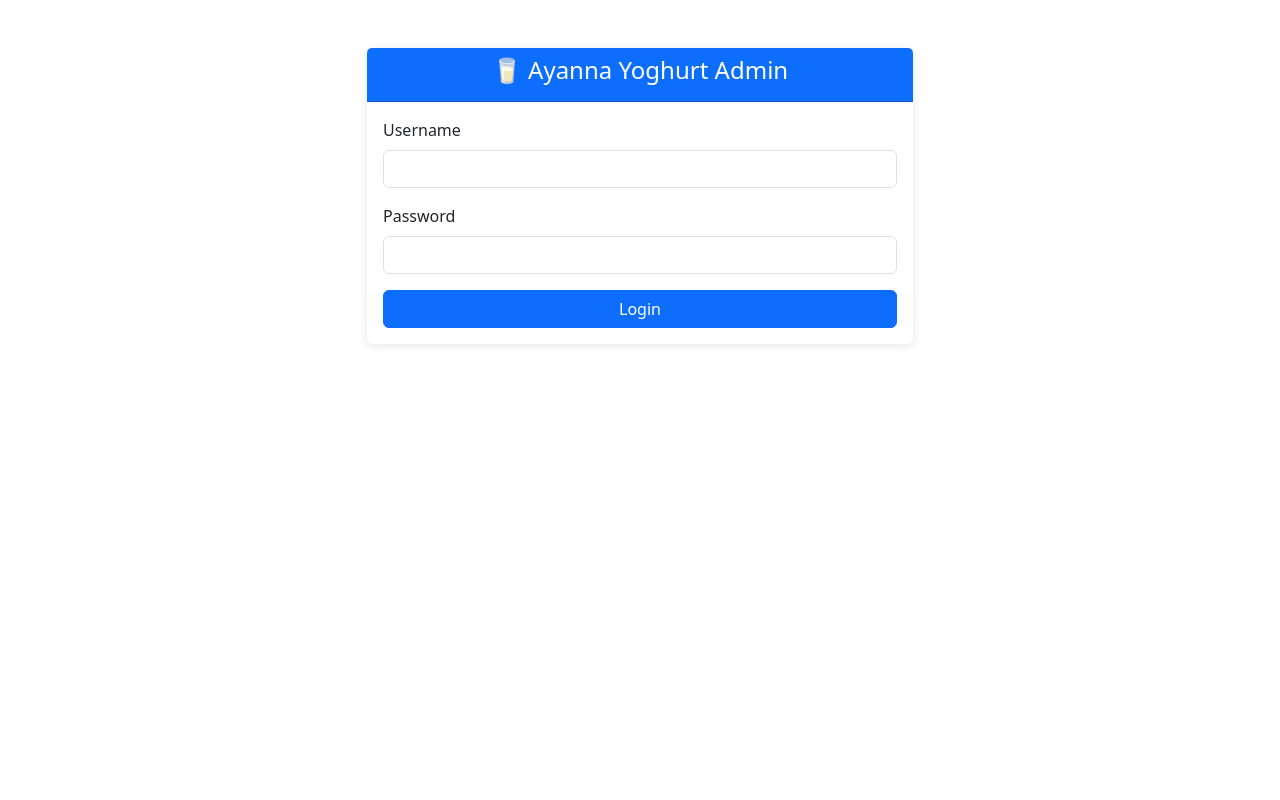
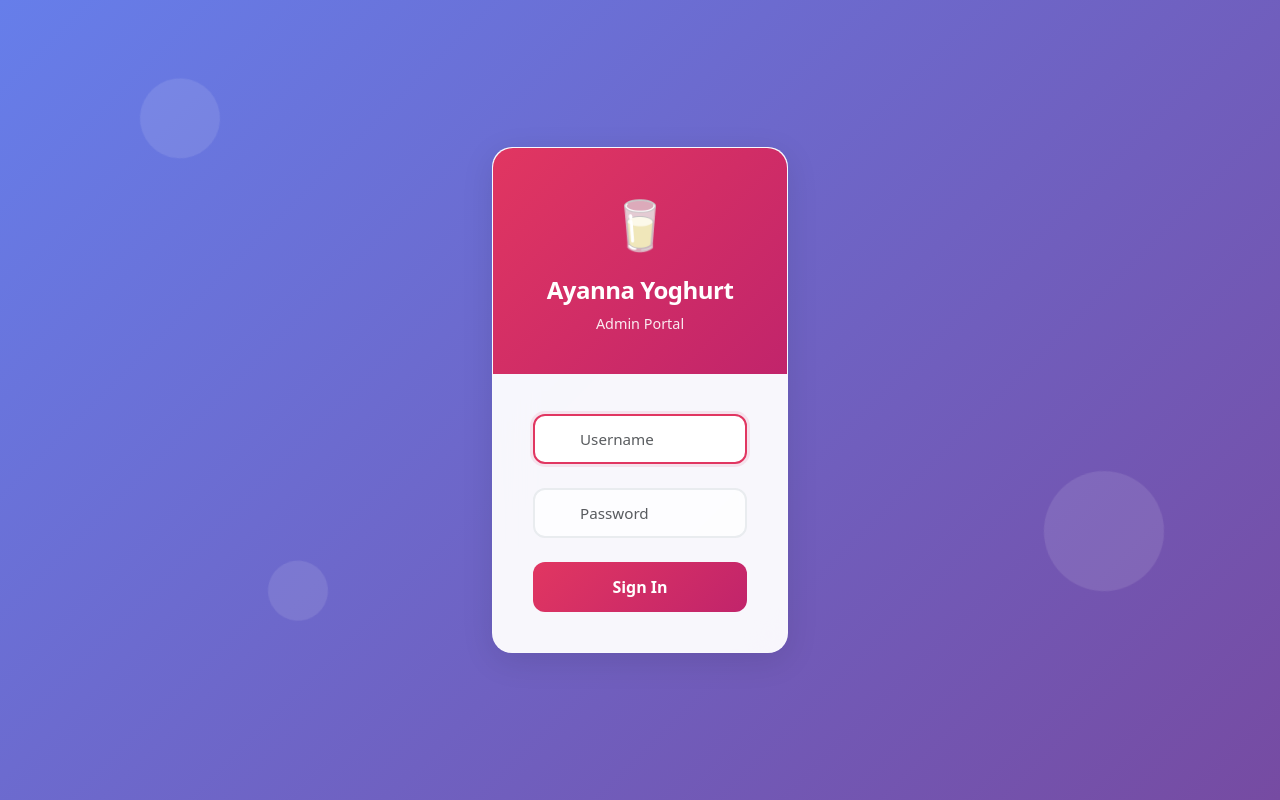
Before and after one commit to biggz7821/ayanna_yoghurt, a Django app: page /manage/ in a window 1280 px wide. Run offline with Django 4.2, Linux system fonts and the light colour scheme.

Commit message:
Update admin_login.html

```diff
--- a/templates/orders/admin_login.html
+++ b/templates/orders/admin_login.html
@@ -1,30 +1,66 @@
 {% extends 'base.html' %}
 
 {% block content %}
-<div class="container">
-    <div class="row justify-content-center mt-5">
-        <div class="col-md-6">
-            <div class="card yoghurt-card">
-                <div class="card-header bg-primary text-white text-center">
-                    <h4>🥛 Ayanna Yoghurt Admin</h4>
+<div class="container-fluid admin-login-container">
+    <!-- Animated Background Elements -->
+    <div class="floating-shapes">
+        <div class="shape shape-1"></div>
+        <div class="shape shape-2"></div>
+        <div class="shape shape-3"></div>
+    </div>
+
+    <div class="row justify-content-center align-items-center min-vh-100">
+        <div class="col-xl-3 col-lg-4 col-md-5 col-sm-6">
+            <!-- Glass Morphism Card -->
+            <div class="card admin-login-card glass-effect">
+                <!-- Card Header -->
+                <div class="card-header admin-login-header text-center">
+                    <div class="logo-container">
+                        <div class="logo-icon">
+                            🥛
+                        </div>
+                        <h3 class="brand-name">Ayanna Yoghurt</h3>
+                        <p class="brand-tagline">Admin Portal</p>
+                    </div>
                 </div>
-                <div class="card-body">
+
+                <!-- Card Body -->
+                <div class="card-body admin-login-body">
                     {% if error %}
-                    <div class="alert alert-danger">{{ error }}</div>
+                    <div class="alert alert-danger alert-elegant">
+                        <i class="fas fa-exclamation-circle me-2"></i>
+                        {{ error }}
+                    </div>
                     {% endif %}
 
-                    <form method="post">
+                    <!-- Login Form -->
+                    <form method="post" class="login-form">
                         {% csrf_token %}
-                        <div class="mb-3">
-                            <label class="form-label">Username</label>
-                            <input type="text" class="form-control" name="username" required>
+
+                        <!-- Username Field -->
+                        <div class="form-group-elegant">
+                            <div class="input-wrapper">
+                                <i class="fas fa-user input-icon"></i>
+                                <input type="text" class="form-control input-elegant"
+                                       name="username" placeholder="Username" required autofocus>
+                            </div>
                         </div>
-                        <div class="mb-3">
-                            <label class="form-label">Password</label>
-                            <input type="password" class="form-control" name="password" required>
+
+                        <!-- Password Field -->
+                        <div class="form-group-elegant">
+                            <div class="input-wrapper">
+                                <i class="fas fa-lock input-icon"></i>
+                                <input type="password" class="form-control input-elegant"
+                                       name="password" placeholder="Password" required>
+                            </div>
                         </div>
-                        <div class="d-grid">
-                            <button type="submit" class="btn btn-primary">Login</button>
+
+                        <!-- Login Button -->
+                        <div class="d-grid mt-4">
+                            <button type="submit" class="btn login-btn-elegant">
+                                <span class="btn-text">Sign In</span>
+                                <i class="fas fa-arrow-right btn-icon"></i>
+                            </button>
                         </div>
                     </form>
                 </div>
@@ -32,4 +68,218 @@
         </div>
     </div>
 </div>
+
+<style>
+/* Modern Container */
+.admin-login-container {
+    background: linear-gradient(135deg, #667eea 0%, #764ba2 100%);
+    position: relative;
+    overflow: hidden;
+}
+
+/* Floating Shapes Animation */
+.floating-shapes {
+    position: absolute;
+    width: 100%;
+    height: 100%;
+    pointer-events: none;
+}
+
+.shape {
+    position: absolute;
+    border-radius: 50%;
+    background: rgba(255, 255, 255, 0.1);
+    animation: float 6s ease-in-out infinite;
+}
+
+.shape-1 {
+    width: 80px;
+    height: 80px;
+    top: 10%;
+    left: 10%;
+    animation-delay: 0s;
+}
+
+.shape-2 {
+    width: 120px;
+    height: 120px;
+    top: 60%;
+    right: 10%;
+    animation-delay: 2s;
+}
+
+.shape-3 {
+    width: 60px;
+    height: 60px;
+    bottom: 20%;
+    left: 20%;
+    animation-delay: 4s;
+}
+
+@keyframes float {
+    0%, 100% { transform: translateY(0px) rotate(0deg); }
+    50% { transform: translateY(-20px) rotate(180deg); }
+}
+
+/* Glass Morphism Card */
+.glass-effect {
+    background: rgba(255, 255, 255, 0.95);
+    backdrop-filter: blur(20px);
+    border: 1px solid rgba(255, 255, 255, 0.2);
+    border-radius: 20px;
+    box-shadow: 0 8px 32px rgba(0, 0, 0, 0.1);
+}
+
+/* Card Header */
+.admin-login-header {
+    background: linear-gradient(135deg, #e13661 0%, #c1246b 100%);
+    border: none;
+    border-radius: 20px 20px 0 0 !important;
+    padding: 2.5rem 1rem;
+    color: white;
+}
+
+.logo-container {
+    text-align: center;
+}
+
+.logo-icon {
+    font-size: 3rem;
+    margin-bottom: 1rem;
+    display: block;
+}
+
+.brand-name {
+    font-weight: 700;
+    font-size: 1.5rem;
+    margin-bottom: 0.5rem;
+    letter-spacing: -0.5px;
+}
+
+.brand-tagline {
+    opacity: 0.9;
+    font-size: 0.9rem;
+    margin: 0;
+}
+
+/* Card Body */
+.admin-login-body {
+    padding: 2.5rem;
+}
+
+/* Elegant Form Styles */
+.form-group-elegant {
+    margin-bottom: 1.5rem;
+}
+
+.input-wrapper {
+    position: relative;
+}
+
+.input-icon {
+    position: absolute;
+    left: 15px;
+    top: 50%;
+    transform: translateY(-50%);
+    color: #6c757d;
+    z-index: 10;
+}
+
+.input-elegant {
+    padding-left: 45px;
+    padding-right: 15px;
+    height: 50px;
+    border: 2px solid #e9ecef;
+    border-radius: 12px;
+    font-size: 0.95rem;
+    transition: all 0.3s ease;
+    background: rgba(255, 255, 255, 0.8);
+}
+
+.input-elegant:focus {
+    border-color: #e13661;
+    box-shadow: 0 0 0 3px rgba(225, 54, 97, 0.1);
+    background: white;
+}
+
+/* Elegant Login Button */
+.login-btn-elegant {
+    background: linear-gradient(135deg, #e13661 0%, #c1246b 100%);
+    border: none;
+    border-radius: 12px;
+    height: 50px;
+    color: white;
+    font-weight: 600;
+    font-size: 1rem;
+    transition: all 0.3s ease;
+    position: relative;
+    overflow: hidden;
+}
+
+.login-btn-elegant:hover {
+    transform: translateY(-2px);
+    box-shadow: 0 8px 25px rgba(225, 54, 97, 0.3);
+}
+
+.btn-text {
+    position: relative;
+    z-index: 2;
+}
+
+.btn-icon {
+    position: absolute;
+    right: 20px;
+    top: 50%;
+    transform: translateY(-50%);
+    transition: transform 0.3s ease;
+    z-index: 2;
+}
+
+.login-btn-elegant:hover .btn-icon {
+    transform: translateY(-50%) translateX(3px);
+}
+
+/* Elegant Alert */
+.alert-elegant {
+    border: none;
+    border-radius: 12px;
+    padding: 1rem 1.25rem;
+    background: rgba(220, 53, 69, 0.1);
+    border-left: 4px solid #dc3545;
+    color: #721c24;
+}
+
+/* Dark Mode Support */
+body.dark-mode .glass-effect {
+    background: rgba(30, 30, 30, 0.95);
+    border-color: rgba(255, 255, 255, 0.1);
+}
+
+body.dark-mode .input-elegant {
+    background: rgba(45, 45, 45, 0.8);
+    border-color: #444;
+    color: #f8f9fa;
+}
+
+body.dark-mode .input-elegant:focus {
+    background: #2d2d2d;
+    border-color: #e13661;
+}
+
+body.dark-mode .input-icon {
+    color: #adb5bd;
+}
+
+/* Responsive */
+@media (max-width: 768px) {
+    .admin-login-body {
+        padding: 2rem 1.5rem;
+    }
+
+    .admin-login-header {
+        padding: 2rem 1rem;
+    }
+}
+</style>
+</script>
 {% endblock %}
```
